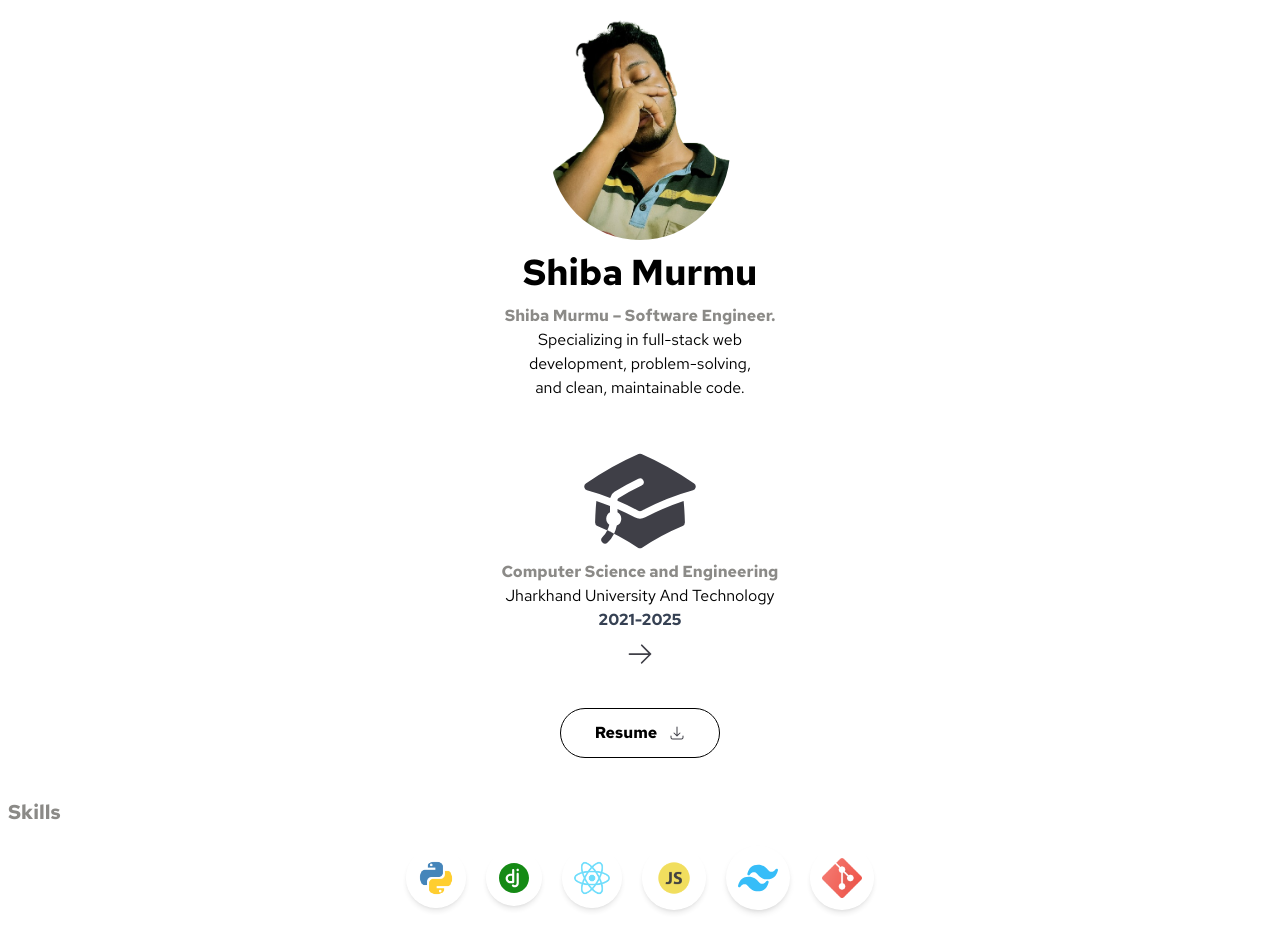
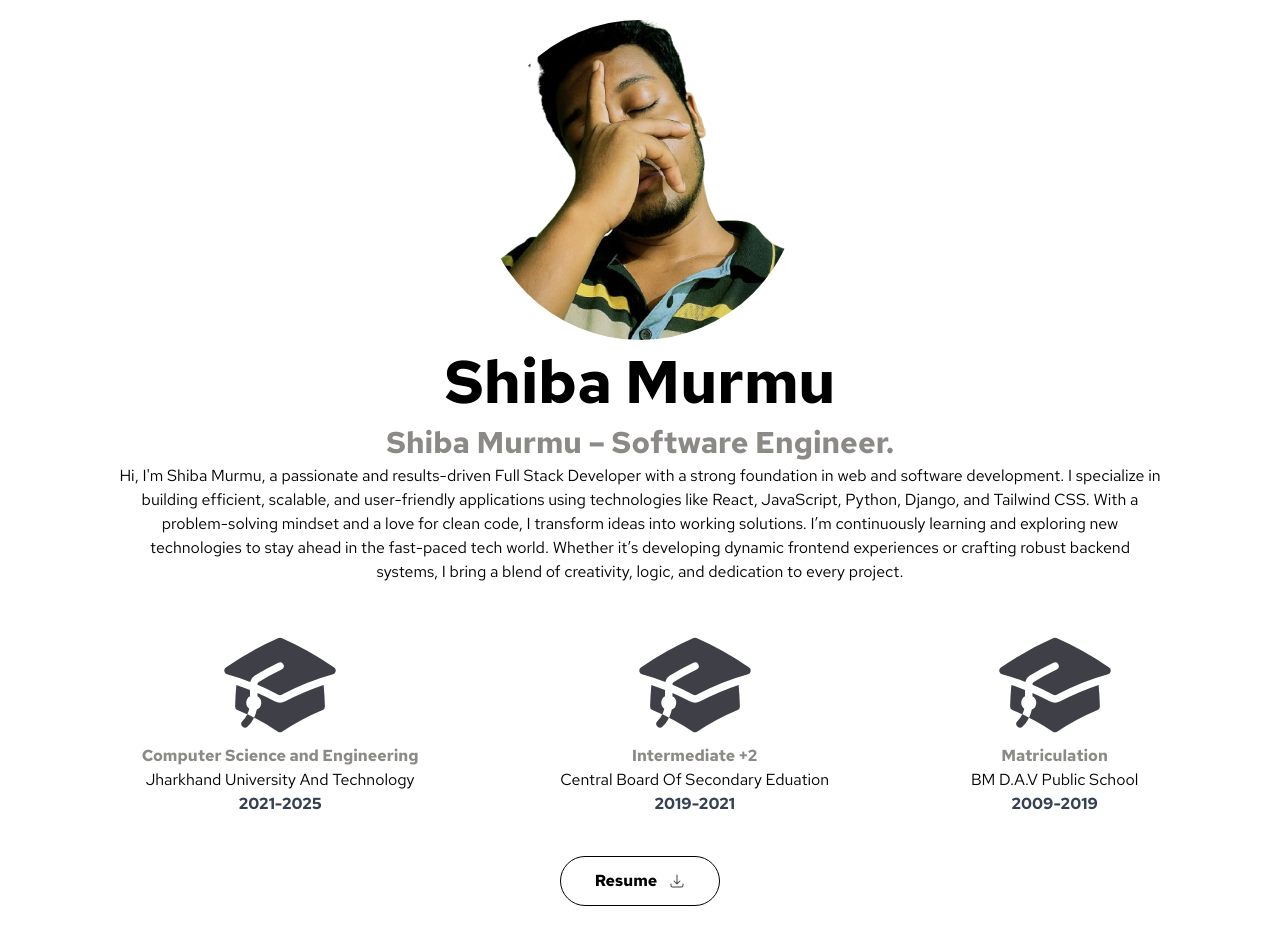
Before and after one commit to shiba-murmu/shiba-portfolio, a React (Vite) app: page / in a window 1280 px wide. Shown: the top 949 px of the page. Built offline with nearby package versions, Linux system fonts and the light colour scheme.

Commit message:
redesigning the responsiveness of the page in the desktop version/

```diff
--- a/src/pages/Profile/About.jsx
+++ b/src/pages/Profile/About.jsx
@@ -7,13 +7,13 @@ import { Link } from 'react-router-dom';
 function ProfileIntroduction() {
     return (
         <>
-            <div className='text-center m-3'>
-                <span className='introName'>
+            <div className='text-center m-3 md:w-5/6 md:mx-auto'>
+                <span className='md:text-3xl introName'>
                     Shiba Murmu – Software Engineer.
                 </span>
                 <br />
-                <p>
-                    Specializing in full-stack web <br /> development, problem-solving, <br /> and clean, maintainable code.
+                <p className='px-3 pt-1 flex justify-center items-center'>
+                    Hi, I'm Shiba Murmu, a passionate and results-driven Full Stack Developer with a strong foundation in web and software development. I specialize in building efficient, scalable, and user-friendly applications using technologies like React, JavaScript, Python, Django, and Tailwind CSS. With a problem-solving mindset and a love for clean code, I transform ideas into working solutions. I’m continuously learning and exploring new technologies to stay ahead in the fast-paced tech world. Whether it’s developing dynamic frontend experiences or crafting robust backend systems, I bring a blend of creativity, logic, and dedication to every project.
                 </p>
             </div>
         </>
@@ -23,7 +23,7 @@ function ProfileIntroduction() {
 function AboutEducation() {
     return (
         <>
-            <div className='flex flex-col justify-center items-center mt-10'>
+            <div className='flex flex-col md:flex-row justify-center md:justify-evenly items-center mt-10'>
                 <section className='flex flex-col justify-center items-center'>
                     {/* This section is for engineering details... */}
                     <Icons value='Engineering' />
@@ -41,17 +41,61 @@ function AboutEducation() {
                     {/* <div>
                         <span className='text-gray-700 font-bold'>CGPA: 7.45</span>
                     </div> */}
-                    <div className='flex justify-center items-center mt-2'>
+                    <div className='flex md:hidden justify-center items-center mt-2'>
                         <Link to='/education'>
                             <Icons value='right' className='w-10 h-10' />
                         </Link>
                     </div>
+                </section>
 
+                <section className='hidden not-only:md md:flex flex-col justify-center items-center'>
+                    {/* This section is for engineering details... */}
+                    <Icons value='Engineering' />
+                    <div>
+                        <span className='bold-font introName'>Intermediate +2</span>
+                    </div>
+                    <div>
+                        <span>Central Board Of Secondary Eduation</span>
+                    </div>
+
+                    <div>
+                        <span className='text-gray-700 font-bold'>2019-2021</span>
+                    </div>
+
+                    {/* <div>
+                        <span className='text-gray-700 font-bold'>CGPA: 7.45</span>
+                    </div> */}
+                    {/* <div className='flex justify-center items-center mt-2'>
+                        <Link to='/education'>
+                            <Icons value='right' className='w-10 h-10' />
+                        </Link>
+                    </div> */}
                 </section>
-                <section>
-                    {/* This section is for education details... */}
-                    <Icons value='primary' />
+
+                <section className='hidden not-only:md md:flex flex-col justify-center items-center'>
+                    {/* This section is for engineering details... */}
+                    <Icons value='Engineering' />
+                    <div>
+                        <span className='bold-font introName'>Matriculation</span>
+                    </div>
+                    <div>
+                        <span>BM D.A.V Public School</span>
+                    </div>
+
+                    <div>
+                        <span className='text-gray-700 font-bold'>2009-2019</span>
+                    </div>
+
+                    {/* <div>
+                        <span className='text-gray-700 font-bold'>CGPA: 7.45</span>
+                    </div> */}
+                    {/* <div className='flex justify-center items-center mt-2'>
+                        <Link to='/education'>
+                            <Icons value='right' className='w-10 h-10' />
+                        </Link>
+                    </div> */}
                 </section>
+
             </div>
         </>
     )
--- a/src/pages/Profile/Name.jsx
+++ b/src/pages/Profile/Name.jsx
@@ -4,7 +4,7 @@ function Name() {
     return (
         <>
             <div className='flex justify-center pt-3'>
-                <span className='text-4xl bold-font flex flex-col justify-center items-center'>
+                <span className='text-4xl md:text-6xl bold-font flex flex-col justify-center items-center'>
                     {/* <Icons value='codeicon' /> */}
                     <span>Shiba Murmu</span>
                 </span>
--- a/src/pages/Profile/ProfilePhoto.jsx
+++ b/src/pages/Profile/ProfilePhoto.jsx
@@ -3,12 +3,12 @@ import profilePicture from '/src/assets/profile_picture.png'; // works fine
 function ProfilePhoto() {
   return (
     <>
-        <div>
+        <div className='flex justify-center items-center mt-5'>
             {/* Main container */}
             <div className=' bg-white flex justify-center items-center'>
                 {/* sub-container */}
                 {/* mask-b-from-10% mask-b-to-90%   For the mask the image */}
-                <img src={profilePicture} alt="Profile image" className='h-60   rounded-full'/>
+                <img src={profilePicture} alt="Profile image" className='h-60 w-60 object-cover md:w-80 md:h-80 md:object-cover   rounded-full'/>
             </div>
         </div>
     </>
```
